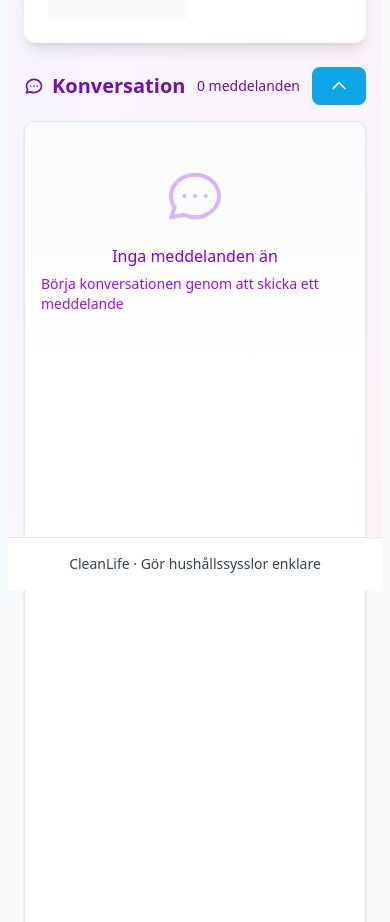
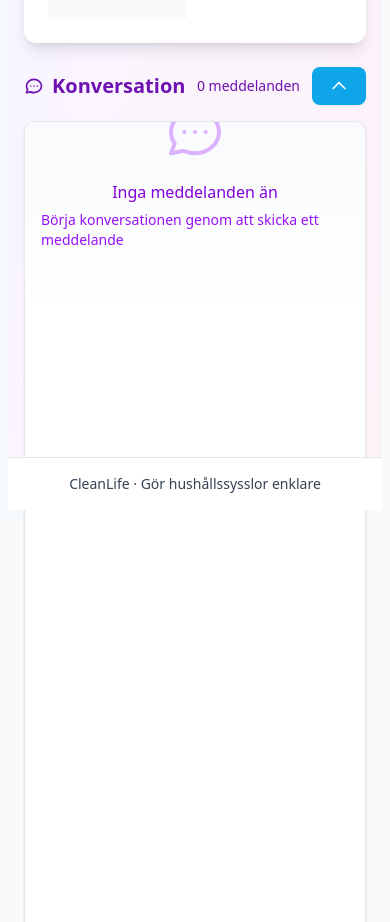
Before and after one commit to Errie15/cleanlife, a React (Vite) app: page / in a window 390 px wide. Shown: the part 1742-2664 px from the top of the page. Built offline with nearby package versions, Linux system fonts and the light colour scheme.

Commit message:
Minska chattfönstrets storlek för att förhindra att det går över footer

```diff
--- a/src/App.css
+++ b/src/App.css
@@ -322,7 +322,8 @@ button:active:not(:disabled) {
 .chat-messages-container {
   transition: height 0.3s ease-in-out;
   overflow-y: auto;
-  margin-bottom: 0; /* Ta bort margin-bottom för att undvika mellanrum */
+  margin-bottom: 0;
+  max-height: 16rem; /* Begränsa maximal höjd även på större skärmar */
 }
 
 /* Säkerställer att övriga element inte täcks av chatt */
@@ -365,7 +366,7 @@ footer {
   .chat-messages-container {
     max-width: 100%;
     height: auto !important;
-    max-height: 16rem !important;
+    max-height: 12rem !important; /* Mindre höjd på mobila enheter */
   }
 
   /* Säkerställ att footer visas korrekt på mobila enheter */
--- a/src/components/Chat.jsx
+++ b/src/components/Chat.jsx
@@ -89,7 +89,7 @@ const Chat = ({ messages, users, currentUserId, onSendMessage }) => {
   };
 
   return (
-    <div className="flex flex-col h-full relative mb-8">
+    <div className="flex flex-col h-full relative mb-4">
       <div className="flex items-center justify-between mb-4">
         <div className="flex items-center">
           <svg xmlns="http://www.w3.org/2000/svg" className="h-5 w-5 mr-2 text-purple-800" fill="none" viewBox="0 0 24 24" stroke="currentColor">
@@ -116,7 +116,7 @@ const Chat = ({ messages, users, currentUserId, onSendMessage }) => {
       <div className="flex-1 bg-white rounded-t-xl border border-gray-200 overflow-hidden shadow-sm">
         <div
           ref={chatContainerRef}
-          className={`${isChatExpanded ? 'h-96' : 'h-56'} md:h-auto max-h-96 overflow-y-auto p-4 space-y-6 bg-gradient-to-b from-gray-50 to-white choresList-scrollbar chat-messages-container transition-all duration-300`}
+          className={`${isChatExpanded ? 'h-56' : 'h-36'} md:h-auto max-h-56 overflow-y-auto p-4 space-y-6 bg-gradient-to-b from-gray-50 to-white choresList-scrollbar chat-messages-container transition-all duration-300`}
         >
           {messages.length === 0 ? (
             <div className="flex flex-col items-center justify-center h-full py-8">
```
